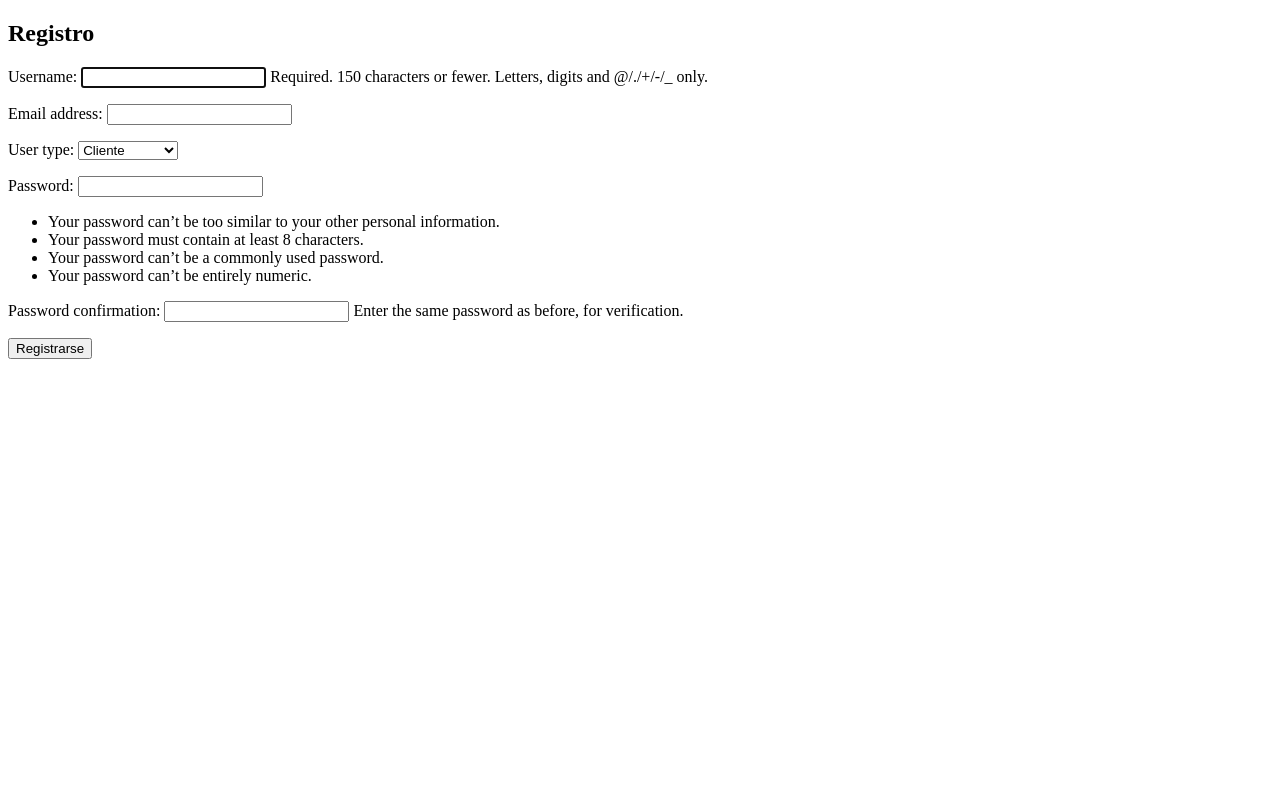
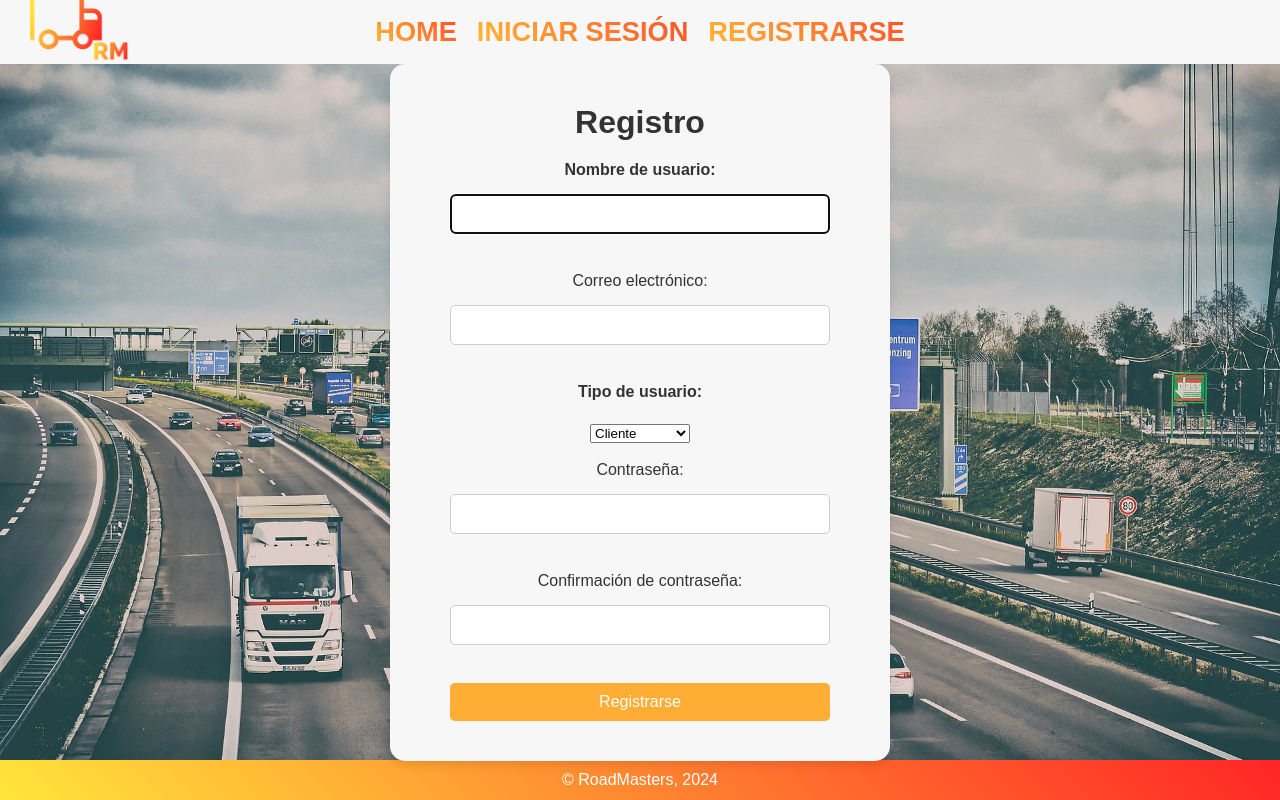
Before and after one commit to gonzalo-ceb/final-cybersecurity, a Django app: page /register/ in a window 1280 px wide. Run offline with Django 5.2, Linux system fonts and the light colour scheme.

Commit message:
css de sesiones

```diff
--- a/myproject/myapp/static/css/base.css
+++ b/myproject/myapp/static/css/base.css
@@ -2,6 +2,7 @@
     margin: 0;
     padding: 0;
     box-sizing: border-box;
+    font-family: 'Raleway', sans-serif;
 }
 
 html {
@@ -9,30 +10,51 @@ html {
 }
 
 header {
-    font-family: 'Raleway', sans-serif;
     position: relative;
-    height: 15vh;
+    height: 8vh;
     display: flex;
     align-items: center;
-    justify-content: center;
-    background-image: url('../images/road.jpg');
-    background-size: cover;
-    background-position: center;
-    background-repeat: no-repeat;
+    justify-content: space-between;
+    background: #f7f7f7;
     padding: 0 30px;
+    color: black;
+}
+
+.logo {
+    position: absolute;
+    left: 30px;
+    z-index: 2;
+}
+
+.logo img {
+    height: 70px;
 }
 
 header nav {
     display: flex;
-    flex-direction: row;
+    justify-content: center;
+    align-items: center;
+    flex-grow: 1;
     gap: 20px;
+    z-index: 2;
 }
+
+.gradiente {
+    font-size: 1.7rem;
+    background: linear-gradient(45deg, #ffe53b, #ff2525);
+    -webkit-background-clip: text;
+    color: transparent;
+    background-size: 200% 100%;
+    background-position: center;
+    padding-bottom: 1px;
+}
+
 
 .gradiente {
     font-size: 1.7rem;
     position: relative;
     display: inline-block;
-    background: linear-gradient(45deg, #7B79FF, #F96AFF);
+    background: linear-gradient(45deg, #ffe53b, #ff2525);
     -webkit-background-clip: text;
     background-clip: text;
     color: transparent;
@@ -49,7 +71,7 @@ header nav {
     right: 0;
     bottom: 0;
     height: 2px;
-    background: linear-gradient(45deg, #7B79FF, #F96AFF);
+    background: linear-gradient(45deg, #ffe53b, #ff2525);
     opacity: 0;
     transition: opacity 0.3s;
 }
@@ -57,3 +79,13 @@ header nav {
 .gradiente:hover::after {
     opacity: 1;
 }
+
+footer {
+    height: 5vh;
+    display: flex;
+    justify-content: center;
+    align-items: center;
+    background: linear-gradient(45deg, #ffe53b, #ff2525);
+    width: 100%;
+    color: white;
+}
--- /dev/null
+++ b/myproject/myapp/static/css/sesion.css
@@ -0,0 +1,102 @@
+.form_container {
+    height: 87vh;
+    display: flex;
+    justify-content: center;
+    align-items: center;
+    background-image: url("../images/carretera.jpg");
+    background-repeat: no-repeat;
+    background-size: cover;
+    background-position: center;
+}
+
+
+.form_box {
+    background-color: #f7f7f7;
+    padding: 40px 60px;
+    border-radius: 15px;
+    box-shadow: 0 4px 10px rgba(0, 0, 0, 0.1);
+    text-align: center;
+    max-width: 500px;
+    width: 100%;
+}
+
+.message.error {
+    background-color: #f8d7da;
+    color: #721c24;
+    border: 1px solid #f5c6cb;
+    padding: 10px;
+    border-radius: 5px;
+    margin-bottom: 10px;
+    font-size: 1rem;
+}
+
+
+.form_box label {
+    font-size: 1rem;
+    color: #333;
+    margin-bottom: 5px;
+    display: block;
+}
+
+.message {
+    padding: 10px;
+    margin-bottom: 10px;
+    border-radius: 5px;
+    font-size: 1rem;
+}
+
+.message.success {
+    background-color: #d4edda;
+    color: #155724;
+    border: 1px solid #c3e6cb;
+}
+
+.message.error {
+    background-color: #f8d7da;
+    color: #721c24;
+    border: 1px solid #f5c6cb;
+}
+
+.error {
+    color: red;
+    font-size: 0.9rem;
+    margin-top: 5px;
+}
+
+.form_box h2 {
+    font-size: 2rem;
+    margin-bottom: 20px;
+    color: #333;
+    font-family: 'Raleway', sans-serif;
+}
+
+form input {
+    width: 100%;
+    padding: 10px 15px;
+    margin: 10px 0 20px;
+    border: 1px solid #ccc;
+    border-radius: 5px;
+    font-size: 1rem;
+}
+
+.btn_submit {
+    background-color: #FFAD35;
+    color: #ffffff;
+    padding: 10px 20px;
+    border: none;
+    border-radius: 5px;
+    font-size: 1rem;
+    cursor: pointer;
+    transition: background-color 0.3s ease;
+    width: 100%;
+}
+
+.btn_submit:hover {
+    background-color: #FF9432;
+}
+
+@media (max-width: 768px) {
+    .form_box {
+        padding: 20px 40px;
+    }
+}
--- a/myproject/myapp/templates/base.html
+++ b/myproject/myapp/templates/base.html
@@ -10,21 +10,24 @@
     {% load static %}
     <link rel="shortcut icon" href="{% static 'images/favicon.ico' %}">
     <link rel="stylesheet" href="{% static 'css/base.css' %}">
+	<link rel="stylesheet" href="{% static 'css/sesion.css' %}">
 </head>
 <body>
 
 <header>
+    <div class="logo">
+        <a href="{% url 'home' %}">
+            <img src="{% static 'images/logo.png' %}" alt="RoadMasters Logo">
+        </a>
+    </div>
     <nav>
+        <a href="{% url 'home' %}"><h3 class="gradiente">HOME</h3></a>
         {% if user.is_authenticated %}
-
             <a href="{% url 'logout' %}"><h3 class="gradiente">CERRAR SESIÓN</h3></a>
         {% else %}
-
             <a href="{% url 'login' %}"><h3 class="gradiente">INICIAR SESIÓN</h3></a>
             <a href="{% url 'register' %}"><h3 class="gradiente">REGISTRARSE</h3></a>
         {% endif %}
-
-		<a href="{% url 'home' %}"><h3 class="gradiente">HOME</h3></a>
     </nav>
 </header>
 
--- a/myproject/myapp/templates/home.html
+++ b/myproject/myapp/templates/home.html
@@ -1,8 +1,4 @@
 {% extends 'base.html' %}
-
-{% block title %}
-    Empresa de Transportes - Inicio
-{% endblock %}
 
 {% block content %}
     <div>
--- a/myproject/myapp/templates/register.html
+++ b/myproject/myapp/templates/register.html
@@ -1,16 +1,77 @@
-<!DOCTYPE html>
-<html lang="es">
-  <head>
-    <meta charset="UTF-8">
-    <meta name="viewport" content="width=device-width, initial-scale=1.0">
-    <title>Registro</title>
-  </head>
-  <body>
-    <h2>Registro</h2>
-    <form method="post">
-      {% csrf_token %}
-      {{ form.as_p }}
-      <button type="submit">Registrarse</button>
-    </form>
-  </body>
-</html>
+{% extends 'base.html' %}
+
+{% block content %}
+    <div class="form_container">
+        <div class="form_box">
+            <h2>Registro</h2>
+
+            {% if messages %}
+                <div id="messages">
+                    {% for message in messages %}
+                        <div class="message {{ message.tags }}">{{ message }}</div>
+                    {% endfor %}
+                </div>
+				<br><br>
+            {% endif %}
+
+            <form method="post">
+                {% csrf_token %}
+                <label for="{{ form.username.id_for_label }}"><strong>Nombre de usuario:</strong></label>
+                {{ form.username }}
+                {% if form.username.errors %}
+                    <div class="error">
+                        {{ form.username.errors }}
+                    </div>
+                {% endif %}
+                <br><br>
+
+                <label for="{{ form.email.id_for_label }}">Correo electrónico:</label>
+                {{ form.email }}
+                {% if form.email.errors %}
+                    <div class="error">
+                        {{ form.email.errors }}
+                    </div>
+                {% endif %}
+                <br><br>
+
+                <label for="{{ form.user_type.id_for_label }}"><strong>Tipo de usuario:</strong></label><br>
+                {{ form.user_type }}
+                {% if form.user_type.errors %}
+                    <div class="error">
+                        {{ form.user_type.errors }}
+                    </div>
+                {% endif %}
+                <br><br>
+
+                <label for="{{ form.password1.id_for_label }}">Contraseña:</label>
+                {{ form.password1 }}
+                {% if form.password1.errors %}
+                    <div class="error">
+                        {{ form.password1.errors }}
+                    </div>
+                {% endif %}
+                <br><br>
+
+                <label for="{{ form.password2.id_for_label }}">Confirmación de contraseña:</label>
+                {{ form.password2 }}
+                {% if form.password2.errors %}
+                    <div class="error">
+                        {{ form.password2.errors }}
+                    </div>
+                {% endif %}
+                <br><br>
+
+                <button type="submit" class="btn_submit">Registrarse</button>
+            </form>
+        </div>
+    </div>
+
+    <script>
+        setTimeout(function() {
+            var messages = document.getElementById('messages');
+            if (messages && messages.innerText.includes('Se ha registrado correctamente')) {
+                window.location.href = "{% url 'login' %}";
+            }
+        }, 2500);
+    </script>
+{% endblock %}
--- a/myproject/myapp/urls.py
+++ b/myproject/myapp/urls.py
@@ -1,11 +1,12 @@
 from django.urls import path
 from django.contrib.auth import views as auth_views
-from .views import UserRegisterView, UserLoginView, VerifyOTPView, HomeView, logout_view
+from .views import UserRegisterView, UserLoginView, VerifyOTPView, HomeView, logout_view, resend_otp_view
 
 urlpatterns = [
     path('register/', UserRegisterView.as_view(), name='register'),
     path('login/', UserLoginView.as_view(), name='login'),
     path('logout/', logout_view, name='logout'),
     path('verify-otp/', VerifyOTPView.as_view(), name='verify_otp'),
+    path('resend-otp/', resend_otp_view, name='resend_otp'),
     path('', HomeView.as_view(), name='home'),
 ]
--- a/myproject/myapp/views.py
+++ b/myproject/myapp/views.py
@@ -2,13 +2,12 @@ from django.contrib.auth import get_user_model
 from django.contrib import messages
 from django.contrib.auth import login
 from django import forms
-from django.contrib.auth.mixins import LoginRequiredMixin
 from datetime import timedelta
+from django.http import BadHeaderError, JsonResponse
 from django.utils import timezone
 from django.shortcuts import redirect, render
 from django.core.mail import send_mail
 import random
-from django.urls import reverse_lazy
 from django.views import View
 from django.views.generic import TemplateView
 from django.views.generic.edit import FormView
@@ -22,22 +21,27 @@ User = get_user_model()
 class UserRegisterView(FormView):
     template_name = 'register.html'
     form_class = CustomUserCreationForm
-    success_url = reverse_lazy('login')
 
     def form_valid(self, form):
-        user = form.save()
-        login(self.request, user)
-        return super().form_valid(form)
+        form.save()
+
+        messages.success(self.request, 'Se ha registrado correctamente, redirigiendo a inicio de sesión...')
+
+        return self.render_to_response(self.get_context_data(form=form))
 
 def logout_view(request):
-    # Cierra la sesión
     logout(request)
-    # Redirecciona al usuario a la página de inicio u otra URL después del cierre de sesión
+
+    if 'messages' in request.session:
+        del request.session['messages']
+
     return redirect('home')
 
 class UserLoginView(LoginView):
     template_name = 'login.html'
     authentication_form = CustomAuthenticationForm
+
+    OTP_VALIDITY_PERIOD = timedelta(minutes=5)
 
     def form_valid(self, form):
         user = form.get_user()
@@ -47,38 +51,52 @@ class UserLoginView(LoginView):
         self.send_otp(user)
         return redirect('verify_otp')
 
+    def form_invalid(self, form):
+        messages.error(self.request, 'Credenciales incorrectas. Intenta de nuevo.')
+        return super().form_invalid(form)
+
     def send_otp(self, user):
-        otp_code = random.randint(100000, 999999)
-        user.otp_code = otp_code
-        user.otp_created_at = timezone.now()
-        user.save()
+        if user.otp_created_at and timezone.now() < user.otp_created_at + self.OTP_VALIDITY_PERIOD:
+            otp_code = user.otp_code
+        else:
+            otp_code = random.randint(100000, 999999)
+            user.otp_code = otp_code
+            user.otp_created_at = timezone.now()
+            user.save()
 
-        send_mail(
-            subject="Tu código de verificación OTP",
-            message=f"Tu código OTP es {otp_code}.",
-            from_email="sandra.gonzalez.ceb@gmail.com",
-            recipient_list=[user.email],
-        )
+        try:
+            send_mail(
+                subject="Tu código de verificación OTP",
+                message=f"Tu código OTP es {otp_code}.",
+                from_email="sandra.gonzalez.ceb@gmail.com",
+                recipient_list=[user.email],
+            )
+        except BadHeaderError:
+            messages.error(self.request, "Hubo un problema al enviar el correo de verificación. Inténtalo de nuevo.")
 
 
 class OTPForm(forms.Form):
     otp_code = forms.IntegerField(label='Código OTP')
 
 
-OTP_VALIDITY_PERIOD = timedelta(minutes=10)
+class VerifyOTPView(View):
+    OTP_VALIDITY_PERIOD = timedelta(minutes=5)
+    def get(self, request):
+        form = OTPForm()
 
-class VerifyOTPView(View):
-    def get(self, request):
-        # Mostrar el formulario de verificación de OTP
-        form = OTPForm()
-        return render(request, 'verify_otp.html', {'form': form})
+        user_id = request.session.get('otp_user_id')
+        user = User.objects.get(id=user_id)
+
+        expiration_time = user.otp_created_at + self.OTP_VALIDITY_PERIOD
+        time_remaining = (expiration_time - timezone.now()).total_seconds()
+
+        return render(request, 'verify_otp.html', {'form': form, 'time_remaining': int(time_remaining)})
 
     def post(self, request):
         form = OTPForm(request.POST)
         if form.is_valid():
             otp_input = form.cleaned_data.get('otp_code')
 
-            # Buscar el usuario por el ID almacenado en la sesión
             if 'otp_user_id' in request.session:
                 try:
                     user = User.objects.get(id=request.session['otp_user_id'])
@@ -86,24 +104,20 @@ class VerifyOTPView(View):
                     messages.error(request, "Usuario no encontrado.")
                     return redirect('login')
 
-                # Verificar que el código OTP no haya expirado
-                if timezone.now() > user.otp_created_at + OTP_VALIDITY_PERIOD:
+                if timezone.now() > user.otp_created_at + self.OTP_VALIDITY_PERIOD:
                     messages.error(request, "El código OTP ha expirado.")
                     return redirect('login')
 
                 if user.otp_code == otp_input:
-                    # OTP correcto, marcar como verificado
                     user.otp_verified = True
                     user.save()
 
-                    # Iniciar sesión manualmente al usuario
                     login(request, user)
 
-                    # Borrar el ID del usuario de la sesión
                     del request.session['otp_user_id']
 
                     messages.success(request, "Código OTP verificado correctamente.")
-                    return redirect('home')  # Redirige a la página principal o donde prefieras
+                    return redirect('home')
                 else:
                     messages.error(request, "Código OTP incorrecto.")
             else:
@@ -111,6 +125,30 @@ class VerifyOTPView(View):
 
         return render(request, 'verify_otp.html', {'form': form})
 
+def resend_otp_view(request):
+    user_id = request.session.get('otp_user_id')
+
+    if not user_id:
+        return JsonResponse({'error': 'No se encontró el usuario.'}, status=400)
+
+    try:
+        user = User.objects.get(id=user_id)
+    except User.DoesNotExist:
+        return JsonResponse({'error': 'Usuario no encontrado.'}, status=404)
+
+    otp_code = random.randint(100000, 999999)
+    user.otp_code = otp_code
+    user.otp_created_at = timezone.now()
+    user.save()
+
+    send_mail(
+        subject="Tu nuevo código de verificación OTP",
+        message=f"Tu nuevo código OTP es {otp_code}.",
+        from_email="sandra.gonzalez.ceb@gmail.com",
+        recipient_list=[user.email],
+    )
+
+    return JsonResponse({'message': 'Nuevo OTP enviado con éxito.', 'time_remaining': 300})
 
 class HomeView(TemplateView):
     template_name = 'home.html'
--- a/myproject/myproject/settings.py
+++ b/myproject/myproject/settings.py
@@ -120,7 +120,7 @@ AUTH_PASSWORD_VALIDATORS = [
 # Internationalization
 # https://docs.djangoproject.com/en/5.1/topics/i18n/
 
-LANGUAGE_CODE = 'en-us'
+LANGUAGE_CODE = 'es-es'
 
 TIME_ZONE = 'UTC'
 
```
Also changed, not shown: myproject/myapp/templates/login.html (+28 -16 lines), myproject/myapp/templates/verify_otp.html (+55 -13 lines), myproject/myapp/static/images/carretera.jpg (added), myproject/myapp/static/images/favicon.ico, myproject/myapp/static/images/logo.png (added), myproject/myapp/static/images/road.jpg (deleted). Lines whose indentation alone changed are shown as unchanged.
